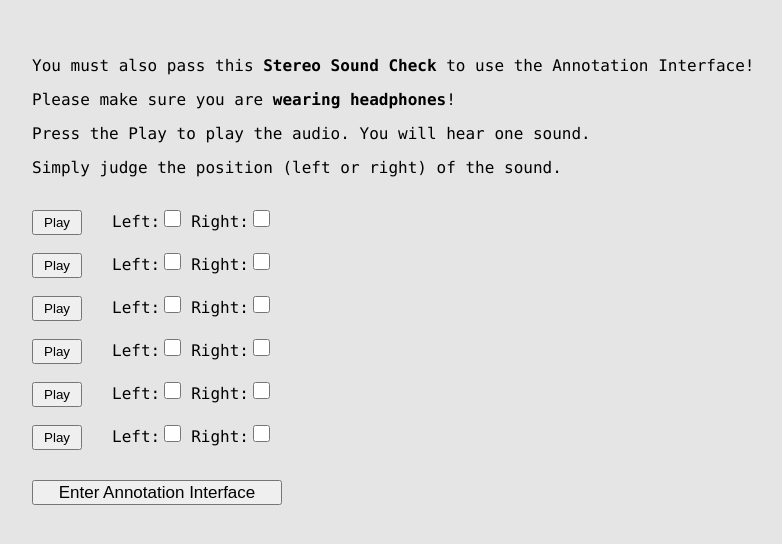
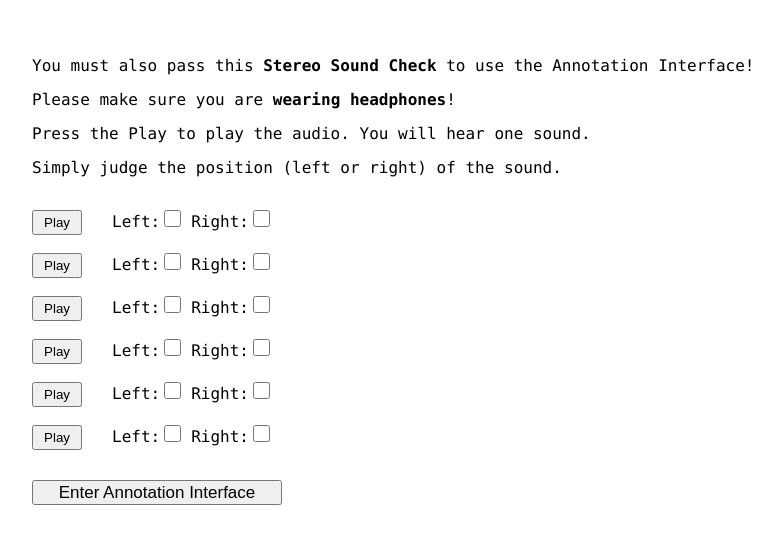
Before and after one commit to ANNIZHENG/Annotation-Interface-Noise-Burst, a Python web app: template templates/stereo_check.html in a window 1280 px wide. Shown: the top 544 px of the page, without its empty margins (224-1006 px from the left). Run offline with Jinja, Linux system fonts and the light colour scheme; the template is opened without the code that fills it, so the values that code supplies are empty.

Commit message:
change background color of stereo

```diff
--- a/templates/stereo_check.html
+++ b/templates/stereo_check.html
@@ -14,7 +14,6 @@
         max-width: 60%;
         display: flex;
         flex-direction: column;
-        background-color: #e5e5e5;
       }
       button { margin-right: 30px; height: 25px; width: 50px;}
       input[type=checkbox] { margin-right: 10px; height: 17px; width: 17px;}
```
Also changed, not shown: 1 other file.
